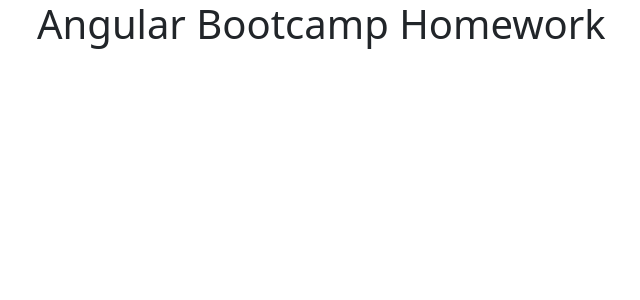
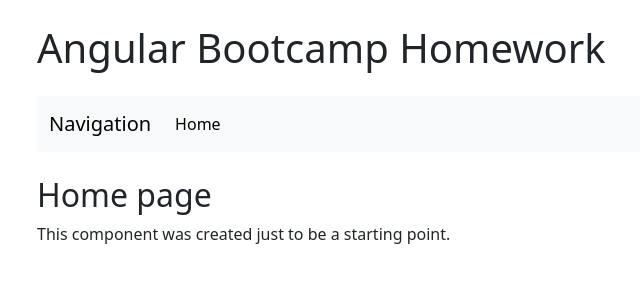
Before and after one commit to jorgeramos2068/angular-bootcamp-homework, an Angular app: page / in a window 1280 px wide. Shown: the top 300 px of the page, without its empty margins (45-685 px from the left). Built offline with nearby package versions, Linux system fonts and the light colour scheme.

Commit message:
Create a home page and a initial routing

```diff
--- a/src/app/app-routing.module.ts
+++ b/src/app/app-routing.module.ts
@@ -1,7 +1,18 @@
 import { NgModule } from '@angular/core';
 import { RouterModule, Routes } from '@angular/router';
+import { HomepageComponent } from './components/homepage/homepage.component';
 
-const routes: Routes = [];
+const routes: Routes = [
+  {
+    path: '',
+    component: HomepageComponent,
+    pathMatch: 'full',
+  },
+  {
+    path: '**',
+    redirectTo: '',
+  },
+];
 
 @NgModule({
   imports: [RouterModule.forRoot(routes)],
--- a/src/app/app.component.html
+++ b/src/app/app.component.html
@@ -1,6 +1,7 @@
 <main class="main">
-  <div class="container">
+  <div class="container mt-4">
     <h1>Angular Bootcamp Homework</h1>
+    <app-navbar />
     <router-outlet />
   </div>
 </main>
--- a/src/app/app.module.ts
+++ b/src/app/app.module.ts
@@ -3,9 +3,11 @@
 
 import { AppRoutingModule } from './app-routing.module';
 import { AppComponent } from './app.component';
+import { HomepageComponent } from './components/homepage/homepage.component';
+import { NavbarComponent } from './components/navbar/navbar.component';
 
 @NgModule({
-  declarations: [AppComponent],
+  declarations: [AppComponent, HomepageComponent, NavbarComponent],
   imports: [BrowserModule, AppRoutingModule],
   providers: [],
   bootstrap: [AppComponent],
--- /dev/null
+++ b/src/app/components/homepage/homepage.component.html
@@ -0,0 +1,2 @@
+<h2>Home page</h2>
+<p>This component was created just to be a starting point.</p>
--- /dev/null
+++ b/src/app/components/navbar/navbar.component.html
@@ -0,0 +1,30 @@
+<nav class="navbar navbar-expand-lg bg-body-tertiary mb-4 mt-4">
+  <div class="container-fluid">
+    <a class="navbar-brand" href="/">Navigation</a>
+    <button
+      class="navbar-toggler"
+      type="button"
+      data-bs-toggle="collapse"
+      data-bs-target="#navbarNav"
+      aria-controls="navbarNav"
+      aria-expanded="false"
+      aria-label="Toggle navigation"
+    >
+      <span class="navbar-toggler-icon"></span>
+    </button>
+    <div class="collapse navbar-collapse" id="navbarNav">
+      <ul class="navbar-nav">
+        <li class="nav-item">
+          <a
+            class="nav-link"
+            routerLink="/"
+            routerLinkActive="active"
+            [routerLinkActiveOptions]="{ exact: true }"
+          >
+            Home
+          </a>
+        </li>
+      </ul>
+    </div>
+  </div>
+</nav>
```
Also changed, not shown: src/app/components/homepage/homepage.component.ts (added, +7 -0 lines), src/app/components/navbar/navbar.component.ts (added, +7 -0 lines).
